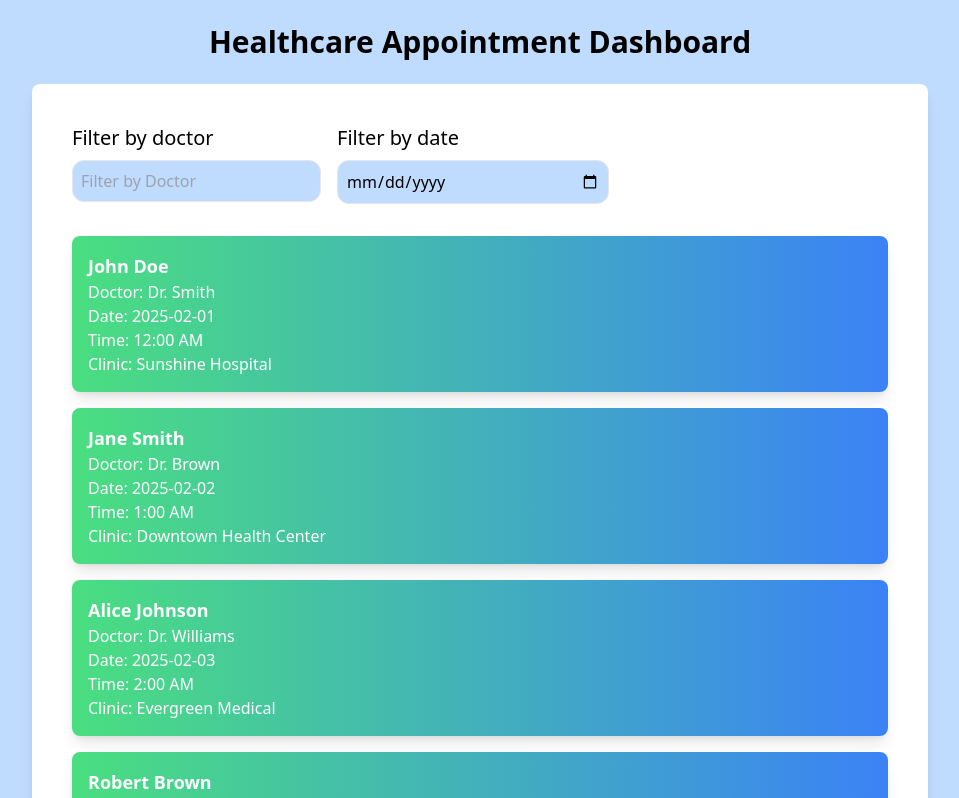
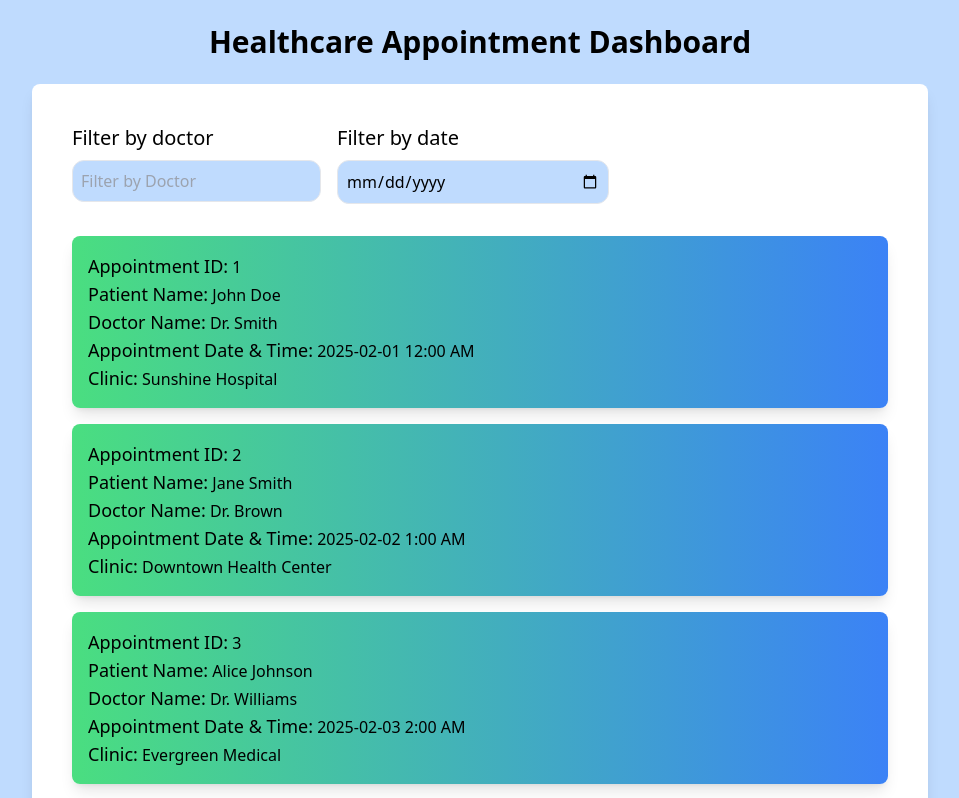
Before and after one commit to Yetife/healthcare-dashboard, a React (Vite) app: page / in a window 1280 px wide. Shown: the top 798 px of the page, without its empty margins (160-1119 px from the left). Built offline with nearby package versions, Linux system fonts and the light colour scheme.

Commit message:
appointment update

```diff
--- a/src/components/AppointmentDetails.jsx
+++ b/src/components/AppointmentDetails.jsx
@@ -7,11 +7,11 @@ const AppointmentDetails = ({ appointment }) => {
     return (
         <div>
             <div className="p-4 border rounded-lg shadow-md">
-                <h3 className="text-xl font-bold"><strong>Patient Name:</strong> {appointment.patient_name}</h3>
-                <p><strong>Doctor:</strong> {appointment.doctor_name}</p>
-                <p><strong>Date:</strong> {appointment.date_time.split('T')[0]}</p>
-                <p><strong>Time:</strong> {formatTime(appointment.date_time)}</p>
-                <p><strong>Clinic:</strong> {appointment.clinic_location}</p>
+                <h3 className="text-xl font-bold py-2"><strong>Patient Name:</strong> {appointment.patient_name}</h3>
+                <p className="py-2"><strong>Doctor Name:</strong> {appointment.doctor_name}</p>
+                <p className="py-2"><strong>Appointment Date:</strong> {appointment.date_time.split('T')[0]}</p>
+                <p className="py-2"><strong>Appointment Time:</strong> {formatTime(appointment.date_time)}</p>
+                <p className="py-2"><strong>Clinic:</strong> {appointment.clinic_location}</p>
             </div>
         </div>
 
--- a/src/components/AppointmentList.jsx
+++ b/src/components/AppointmentList.jsx
@@ -14,7 +14,7 @@ const AppointmentList = ({ appointments }) => {
             {appointments.map((appointment, index) => (
                 <motion.div
                     key={appointment.id}
-                    className="p-4 bg-gradient-to-r from-green-400 to-blue-500 text-white rounded-lg shadow-lg cursor-pointer hover:shadow-xl"
+                    className="p-4 bg-gradient-to-r from-green-400 to-blue-500 text-black rounded-lg shadow-lg cursor-pointer hover:shadow-xl"
                     initial={{ opacity: 0, y: 20 }}
                     animate={{ opacity: 1, y: 0 }}
                     transition={{ delay: index * 0.1 }}
@@ -23,11 +23,11 @@ const AppointmentList = ({ appointments }) => {
                         navigate(`/appointment/${appointment.id}`);
                     }}
                 >
-                    <h2 className="text-lg font-bold">{appointment.patient_name}</h2>
-                    <p>Doctor: {appointment.doctor_name}</p>
-                    <p>Date: {appointment.date_time.split('T')[0]}</p>
-                    <p>Time: {formatTime(appointment.date_time)}</p>
-                    <p>Clinic: {appointment.clinic_location}</p>
+                    <p><strong className="text-lg font-medium">Appointment ID:</strong> {appointment.id}</p>
+                    <p><strong className="text-lg font-medium">Patient Name:</strong> {appointment.patient_name}</p>
+                    <p><strong className="text-lg font-medium">Doctor Name:</strong> {appointment.doctor_name}</p>
+                    <p><strong className="text-lg font-medium">Appointment Date & Time:</strong> {appointment.date_time.split('T')[0]} {formatTime(appointment.date_time)}</p>
+                    <p><strong className="text-lg font-medium">Clinic:</strong> {appointment.clinic_location}</p>
                 </motion.div>
             ))}
         </div>
```
